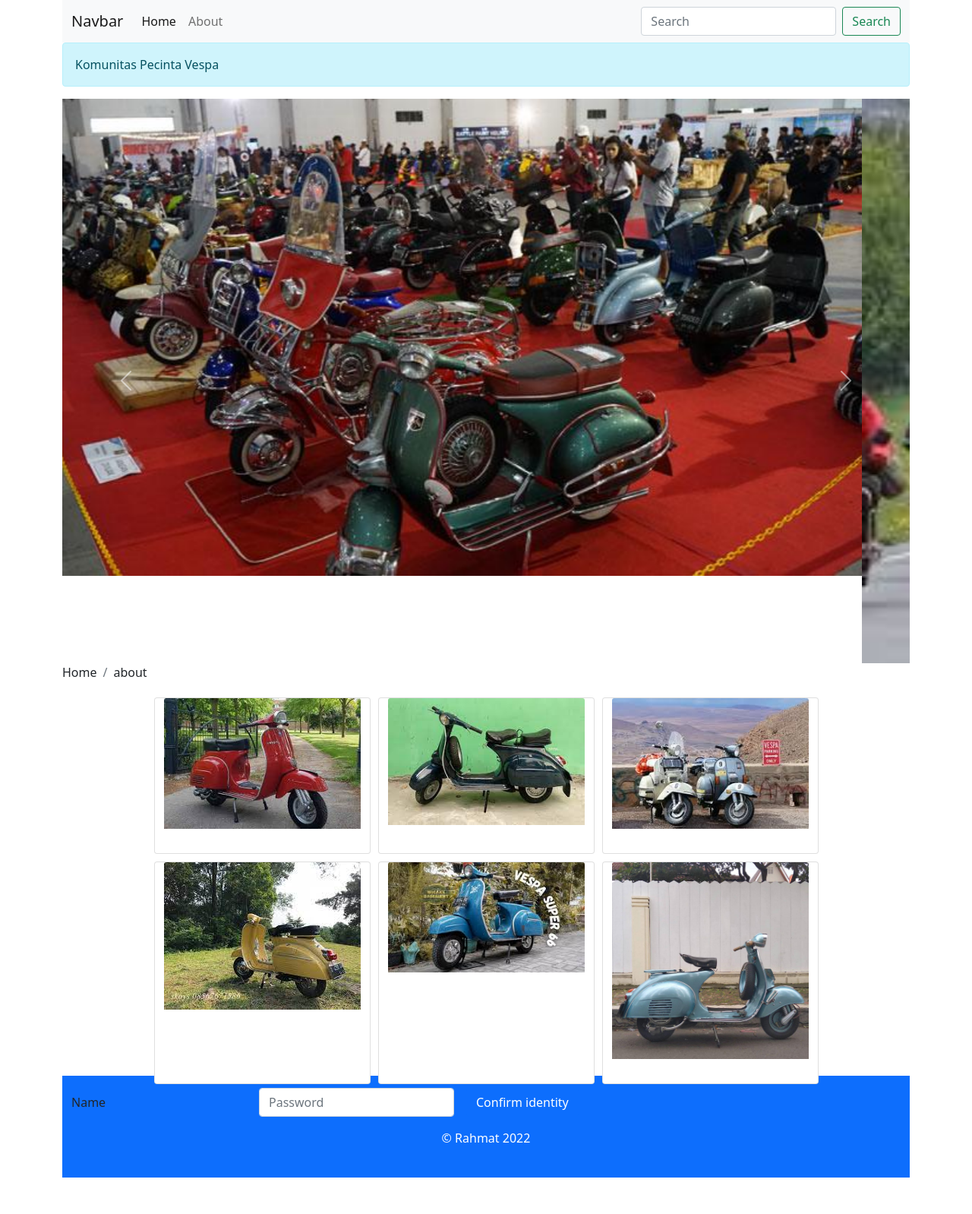
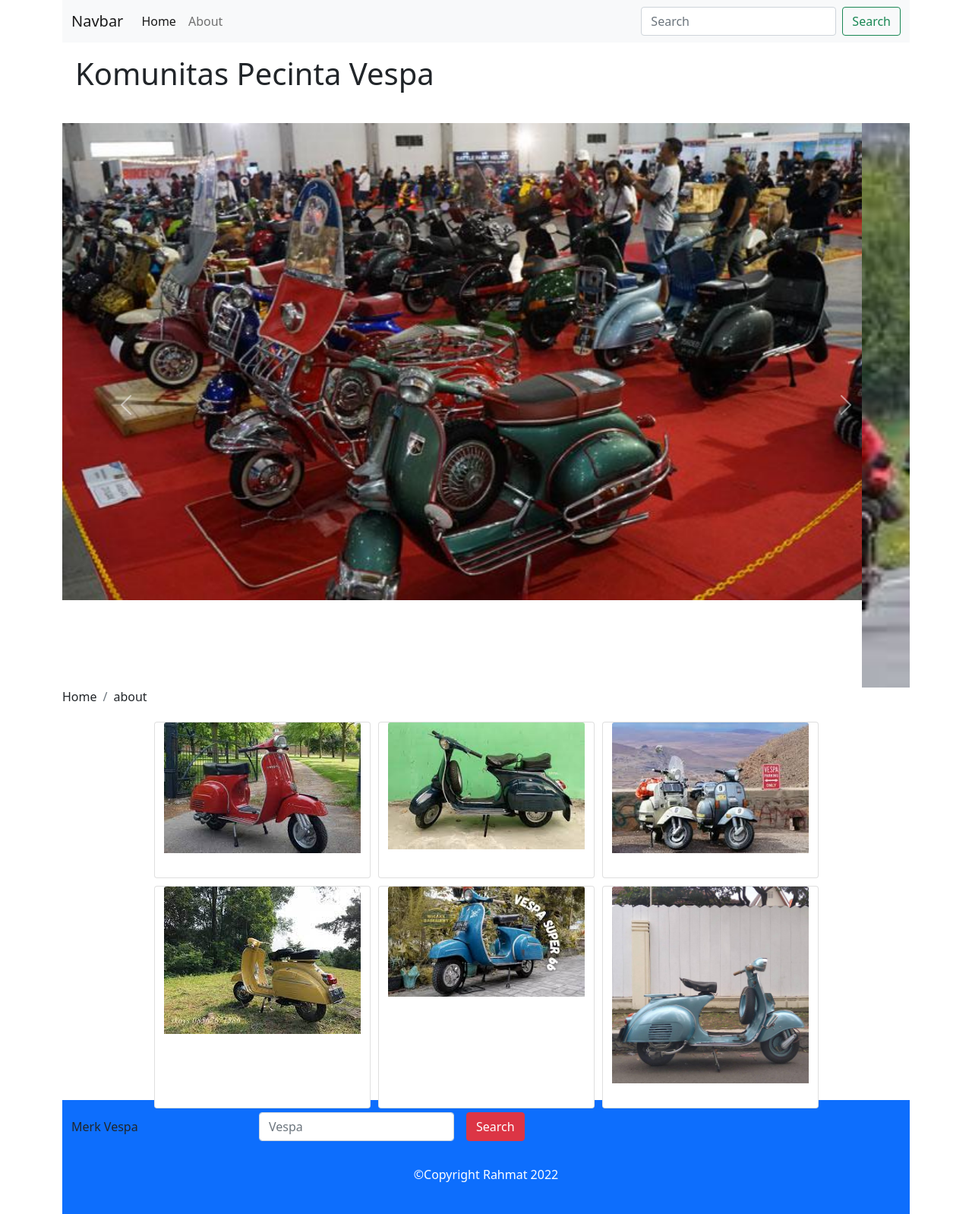
Before and after one commit to RahmatSyukur/MiniProject_Bootstrap5, a plain HTML site: page index.html in a window 1280 px wide. Shown: the whole page at 76% size. Before the commit the page ends 1550 px from the top, so only its background shows below. Drawn offline with nearby package versions, Linux system fonts and the light colour scheme.

Commit message:
masukan file

```diff
--- a/index.html
+++ b/index.html
@@ -44,9 +44,11 @@
         </div>
       </nav>
       <!-- Alert -->
-      <div class="alert alert-info" role="alert">
-        Komunitas Pecinta Vespa
+      <!-- <div id="judul"> -->
+      <div class="alert" role="alert">
+        <h1 id="judul">Komunitas Pecinta Vespa</h1>
       </div>
+      <!-- </div> -->
       <!--  -->
 
       <div id="carouselExampleIndicators" class="carousel slide" data-bs-ride="carousel">
@@ -281,24 +283,25 @@
         <form class="row g-3">
             <div class="col-auto">
               <label for="staticEmail2" class="visually-hidden">Merk Vespa</label>
-              <input type="text" readonly class="form-control-plaintext" id="staticEmail2" value="Name">
+              <input type="text" readonly class="form-control-plaintext" id="staticEmail2" value="Merk Vespa">
             </div>
             <div class="col-auto">
               <label for="inputPassword2" class="visually-hidden">Vespa</label>
-              <input type="password" class="form-control" id="inputPassword2" placeholder="Password">
+              <input type="password" class="form-control" id="inputPassword2" placeholder="Vespa">
             </div>
             <div class="col-auto">
-              <button type="submit" class="btn btn-primary mb-3">Confirm identity</button>
+              <button type="submit" id="vespa" class="btn btn-danger mb-3">Search</button>
             </div>
-          </form>
+
 
           <div class="footer">
             <!-- Start Footer -->
 
-             <p>&copy; Rahmat 2022</p>
+             <p>&copy;Copyright Rahmat 2022</p>
 
             <!-- End Footer -->
          </div>
+        </form>
 
 
        </section>
@@ -307,4 +310,26 @@
   </footer>
   </div>
 </body>
+
+<script>
+  // const judul = document.getElementById('judul')
+  // judul.innerHTML = 'Vespa Rahmat';
+  // judul.style.color = 'lightblue';
+  // judul.style.backgroundColor = 'salmon';
+
+  // const judul = document.querySelector('#judul');
+  // judul.style.color = 'lightblue';
+  // judul.style.backgroundColor = 'salmon';
+
+  const judul = document.getElementsByTagName('h1')[0];
+  judul.setAttribute('name','Rahmat');
+
+  const vespa = document.getElementById('vespa');
+  vespa.onclick = function() {
+    alert('masukkan merk vespa terlebih dahulu')
+  }
+</script>
+
+
+
 </html>
```
